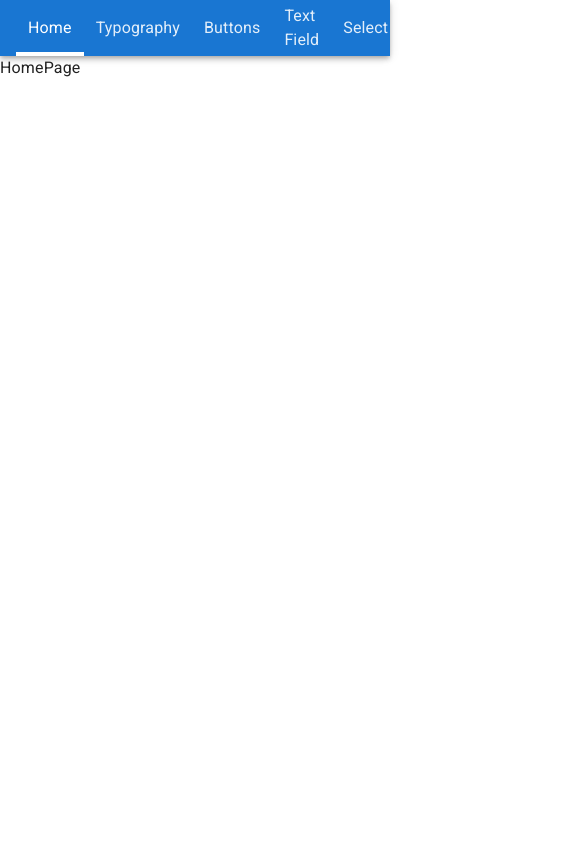
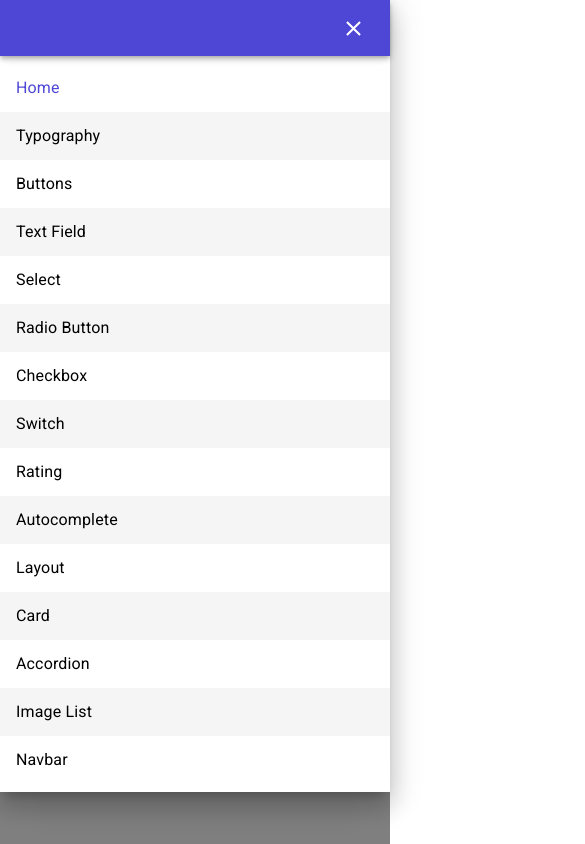
Before and after one commit to MariusDevelops/react-ts-mui, a React (Vite) app: page / in a window 390 px wide. Shown: the top 844 px of the page, 585 px wide, since content can reach past the window. Built offline with nearby package versions, Linux system fonts and the light colour scheme.

Commit message:
feat: responsive navbar

```diff
--- a/src/components/layouts/navbar-layout/navbar/index.tsx
+++ b/src/components/layouts/navbar-layout/navbar/index.tsx
@@ -1,7 +1,21 @@
 import React from 'react';
-import { AppBar, Toolbar } from '@mui/material';
+import {
+  AppBar,
+  Toolbar,
+  IconButton,
+  Box,
+  Breakpoint,
+  Drawer,
+  MenuList,
+  MenuItem,
+  useMediaQuery,
+  type Theme,
+} from '@mui/material';
 import routes from 'navigation/routes';
+import MenuIcon from '@mui/icons-material/Menu';
+import CloseIcon from '@mui/icons-material/Close';
 import NavbarLink from './navbar-link';
+import NavbarMobileLink from './navbar-mobile-link';
 
 const linksData = [
   { link: routes.HomePage, text: 'Home' },
@@ -21,14 +35,62 @@ const linksData = [
   { link: routes.NavbarPage, text: 'Navbar' },
 ];
 
-const Navbar = () => (
+const expandBreakpoint: Breakpoint = 'lg';
+
+const Navbar = () => {
+  const isExapanded = useMediaQuery((theme: Theme) => theme.breakpoints.up(expandBreakpoint));
+  const [drawerOpen, setDrawerOpen] = React.useState<boolean>(true);
+
+  return (
     <AppBar position="sticky">
-    <Toolbar>
+      <Toolbar sx={{ justifyContent: { xs: 'flex-end', [expandBreakpoint]: 'flex-start' } }}>
+        <Box sx={{
+          display: { xs: 'none', [expandBreakpoint]: 'flex' },
+          alignSelf: 'stretch',
+        }}
+        >
           {linksData.map(({ link, text }) => (
             <NavbarLink key={link} to={link}>{text}</NavbarLink>
           ))}
+        </Box>
+        <IconButton
+          sx={{
+            display: { xs: 'flex', [expandBreakpoint]: 'none' },
+          }}
+          onClick={() => setDrawerOpen(!drawerOpen)}
+        >
+          {drawerOpen
+            ? <CloseIcon sx={{ color: 'common.white', fontSize: 25 }} />
+            : <MenuIcon sx={{ color: 'common.white', fontSize: 25 }} />}
+        </IconButton>
+        <Drawer
+          anchor="top"
+          open={drawerOpen && !isExapanded}
+          onClose={() => setDrawerOpen(false)}
+        >
+          <Box sx={{ width: '100vw' }}>
+            <Toolbar />
+            <MenuList>
+              {linksData.map(({ link, text }) => (
+                <MenuItem
+                  key={link}
+                  sx={{
+                    p: 0,
+                    '&:nth-of-type(2n)': {
+                      backgroundColor: 'action.hover',
+                    },
+                  }}
+                  onClick={() => setDrawerOpen(false)}
+                >
+                  <NavbarMobileLink to={link}>{text}</NavbarMobileLink>
+                </MenuItem>
+              ))}
+            </MenuList>
+          </Box>
+        </Drawer>
       </Toolbar>
     </AppBar>
   );
+};
 
 export default Navbar;
--- /dev/null
+++ b/src/components/layouts/navbar-layout/navbar/navbar-mobile-link.tsx
@@ -0,0 +1,17 @@
+import { styled } from '@mui/material';
+import { NavLink } from 'react-router-dom';
+
+const NavbarMobileLink = styled(NavLink)(({ theme }) => ({
+  display: 'flex',
+  alignItems: 'center',
+  flexGrow: 1,
+  alignSelf: 'stretch',
+  padding: theme.spacing(1, 2),
+  textDecoration: 'none',
+  color: theme.palette.common.black,
+  '&.active': {
+    color: theme.palette.primary.main,
+  },
+}));
+
+export default NavbarMobileLink;
--- /dev/null
+++ b/src/theme/index.tsx
@@ -0,0 +1,17 @@
+import { createTheme } from '@mui/material';
+
+// Sukuria temą, default temos pagrindu
+const theme = createTheme({
+  palette: {
+    primary: {
+      main: '#4e47d6',
+      // main: '#38348c',
+      // main: '#eb4034',
+    },
+  },
+  zIndex: {
+    appBar: 1250,
+  },
+});
+
+export default theme;
```
Also changed, not shown: src/main.tsx (+4 -3 lines). Lines whose indentation alone changed are shown as unchanged.
